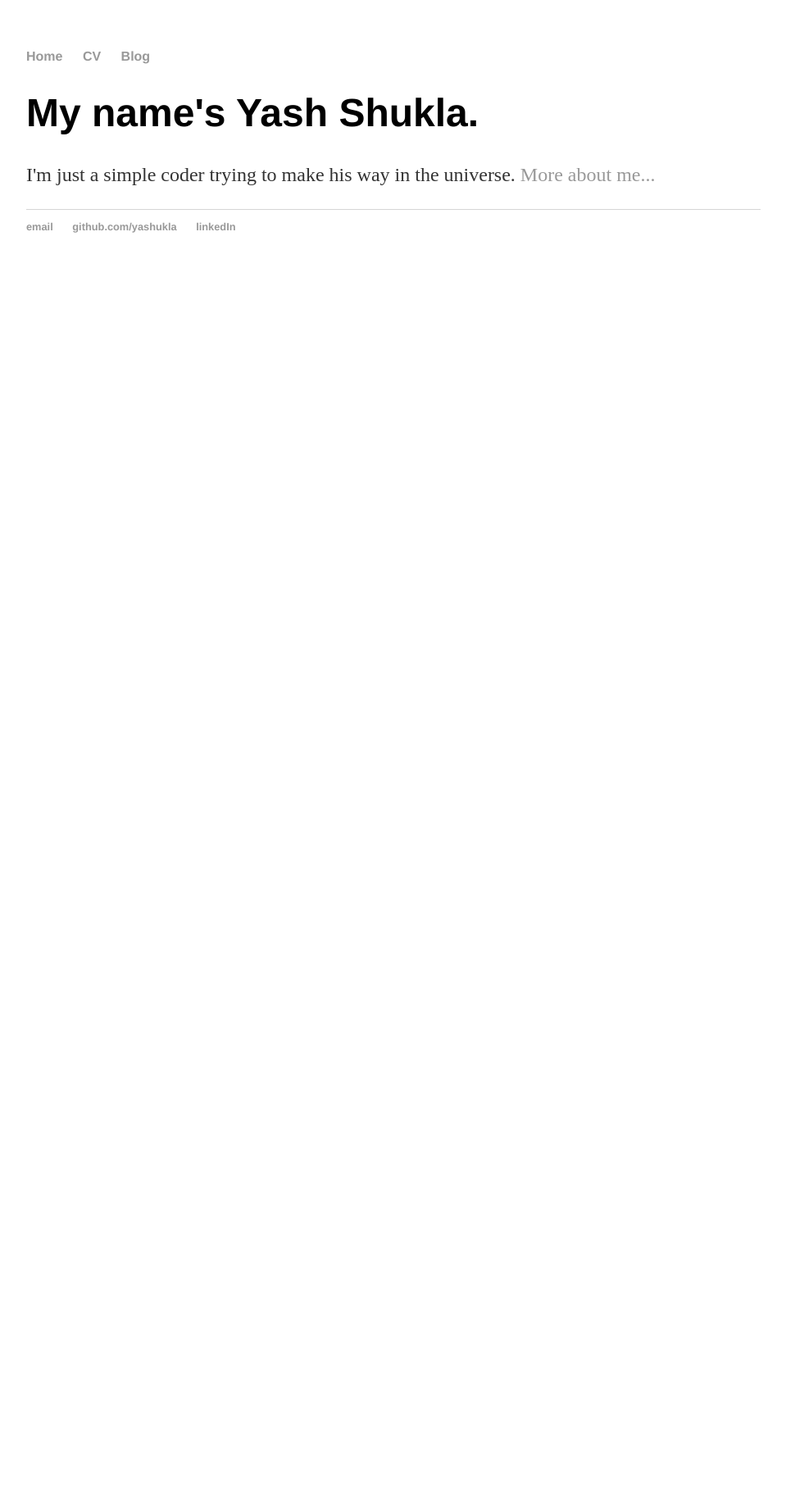
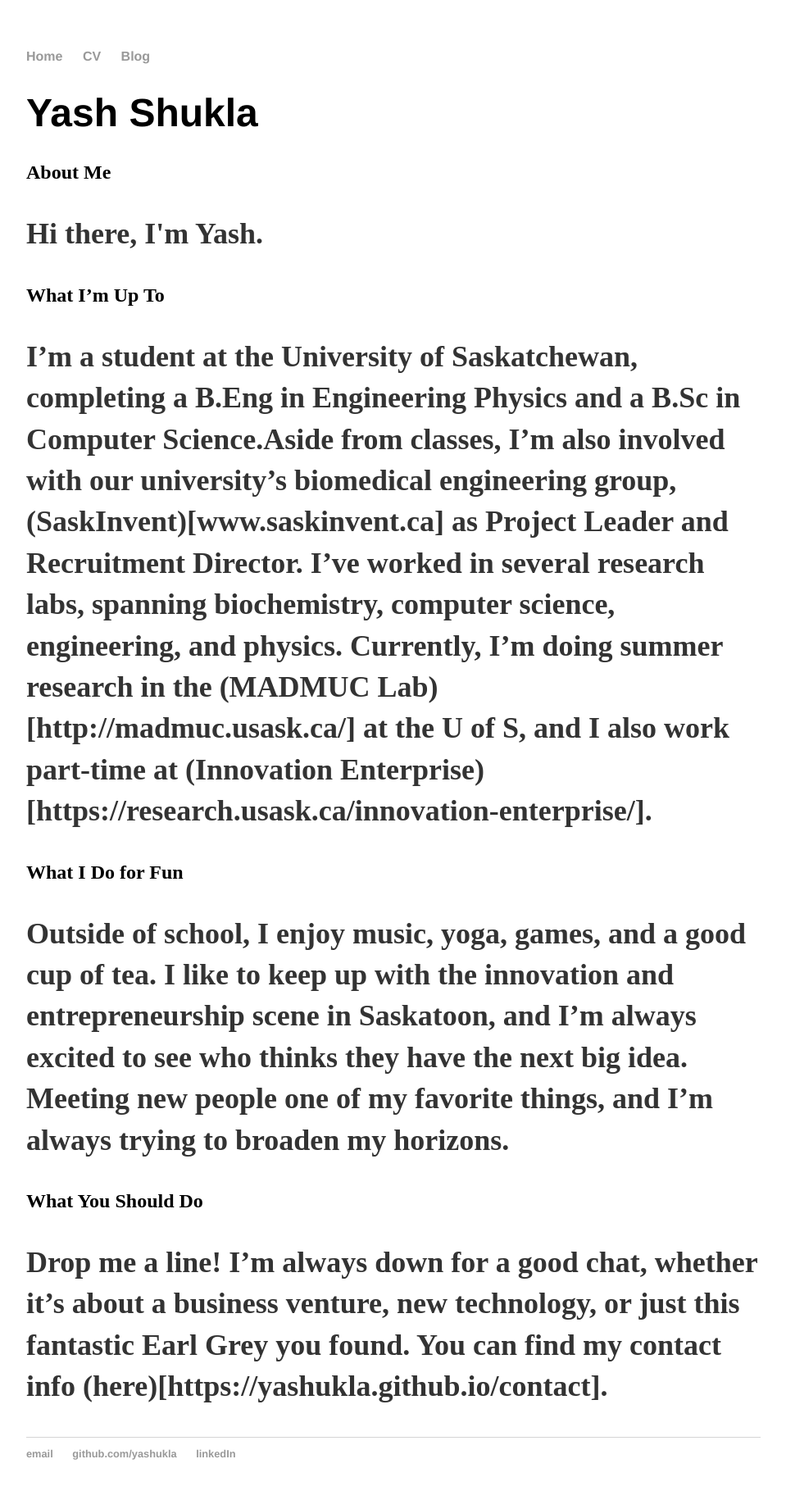
Before and after one commit to yashukla/yashukla.github.io, a Jekyll site: the page built from index.html, in a window 1280 px wide. Shown: the whole page at 82% size, without its empty margins (160-1119 px from the left). Built offline with Jekyll 4.4.1, drawn with Linux system fonts in a browser that asks for light colours; before the commit the page ends 900 px from its top, so only the background shows below that.

Commit message:
Update index.html
Putting up first draft of About Me section on home page.

```diff
--- a/index.html
+++ b/index.html
@@ -3,6 +3,14 @@ layout: default
 title: Yash Shukla
 ---
 <div class="blurb">
-	<h1>My name's Yash Shukla.</h1>
-	<p>I'm just a simple coder trying to make his way in the universe. <a href="/about">More about me...</a></p>
+	<h1>Yash Shukla</h1>
+	<h2>About Me<h2>
+	<p>Hi there, I'm Yash. </p>
+	<h2>What I’m Up To<h2>
+	<p>I’m a student at the University of Saskatchewan, completing a B.Eng in Engineering Physics and a B.Sc in Computer Science.Aside from classes, I’m also involved with our university’s biomedical engineering group, (SaskInvent)[www.saskinvent.ca] as Project Leader and Recruitment Director. I’ve worked in several research labs, spanning biochemistry, computer science, engineering, and physics. Currently, I’m doing summer research in the (MADMUC Lab)[http://madmuc.usask.ca/] at the U of S, and I also work part-time at (Innovation Enterprise)[https://research.usask.ca/innovation-enterprise/].<p>
+	<h2>What I Do for Fun<h2>
+	<p>Outside of school, I enjoy music, yoga, games, and a good cup of tea. I like to keep up with the innovation and entrepreneurship scene in Saskatoon, and I’m always excited to see who thinks they have the next big idea. Meeting new people one of my favorite things, and I’m always trying to broaden my horizons.<p>
+	<h2>What You Should Do<h2>
+	<p>Drop me a line! I’m always down for a good chat, whether it’s about a business venture, new technology, or just this fantastic Earl Grey you found. You can find my contact info (here)[https://yashukla.github.io/contact].<p>
+
 </div><!-- /.blurb -->
```
